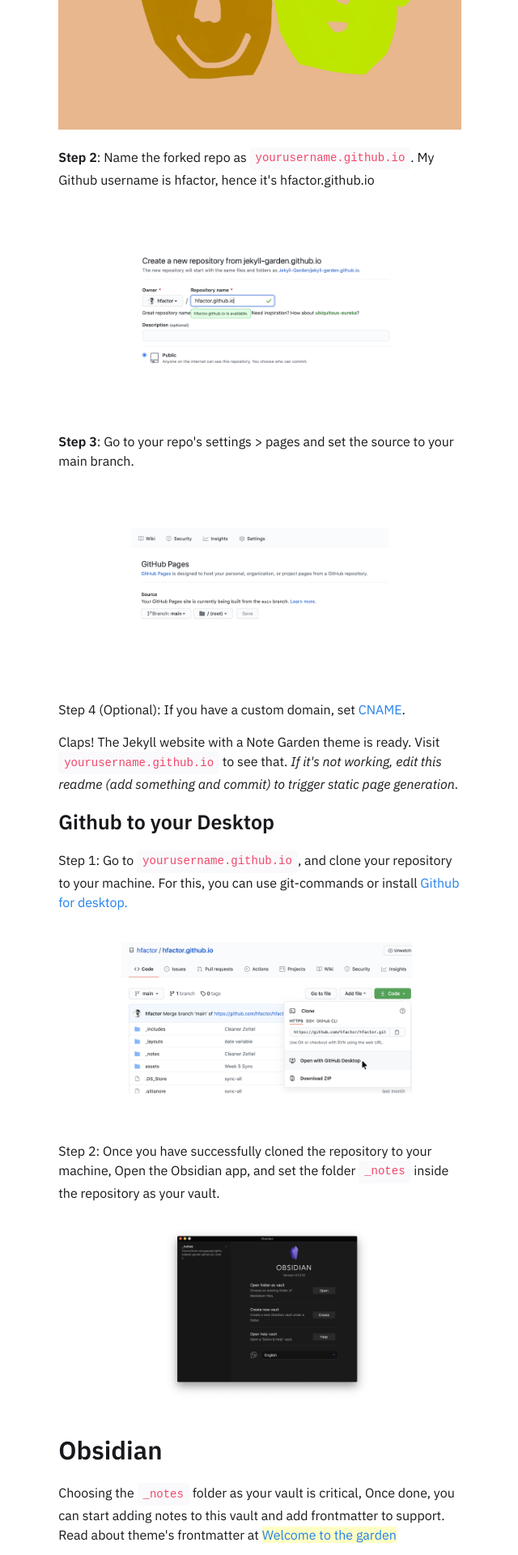
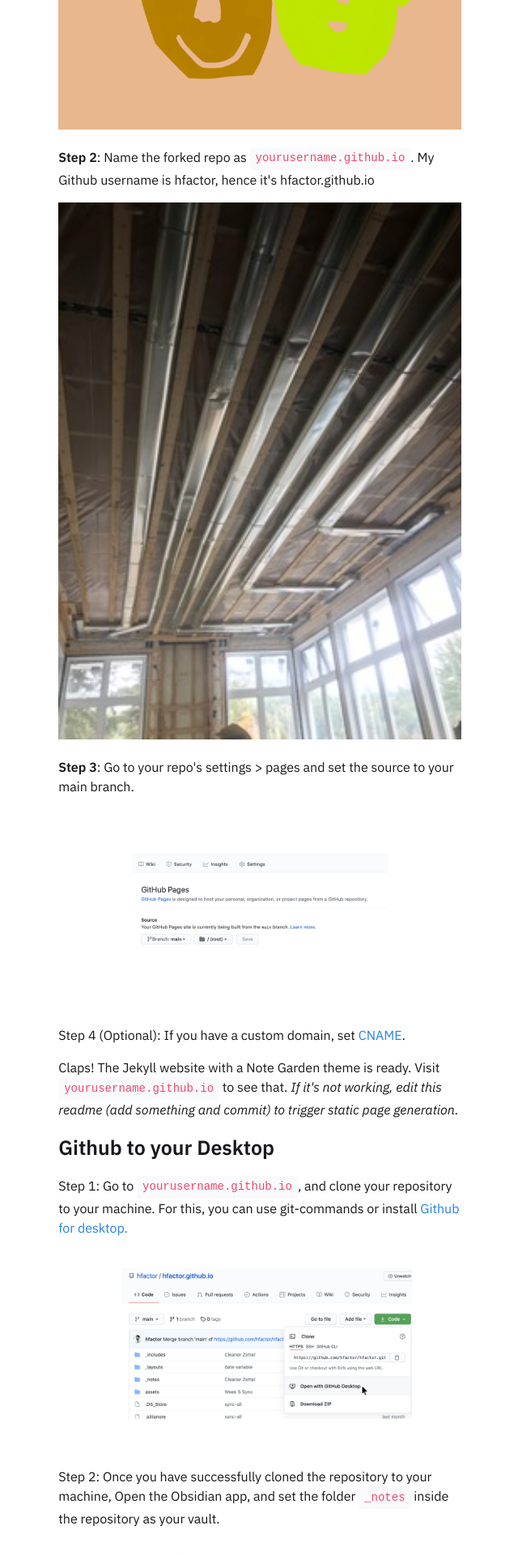
Before and after one commit to qdpg/qdpg.github.io, a Jekyll site: the page built from _posts/2020-03-01-how-to.md, in a window 1280 px wide. Shown: the part 736-2656 px from the top of the page at 81% size, without its empty margins (319-959 px from the left). Built offline with Jekyll 4.4.1, drawn with Linux system fonts in a browser that asks for light colours.

Commit message:
jpeg test

```diff
--- a/_posts/2020-03-01-how-to.md
+++ b/_posts/2020-03-01-how-to.md
@@ -12,7 +12,7 @@ Setting up a Jekyll Garden is a simple task for both new users and existing Obsi
 
 **Step 2**: Name the forked repo as `yourusername.github.io`. My Github username is hfactor, hence it's hfactor.github.io
 
-<img src="../assets/img/2-how-to.png" width="100%">
+<img src="../assets/img/Ste-Adele.jpeg" width="100%">
 
 
 **Step 3**: Go to your repo's settings > pages and set the source to your main branch.
```
Also changed, not shown: assets/img/Ste-Adele.jpeg (added).
